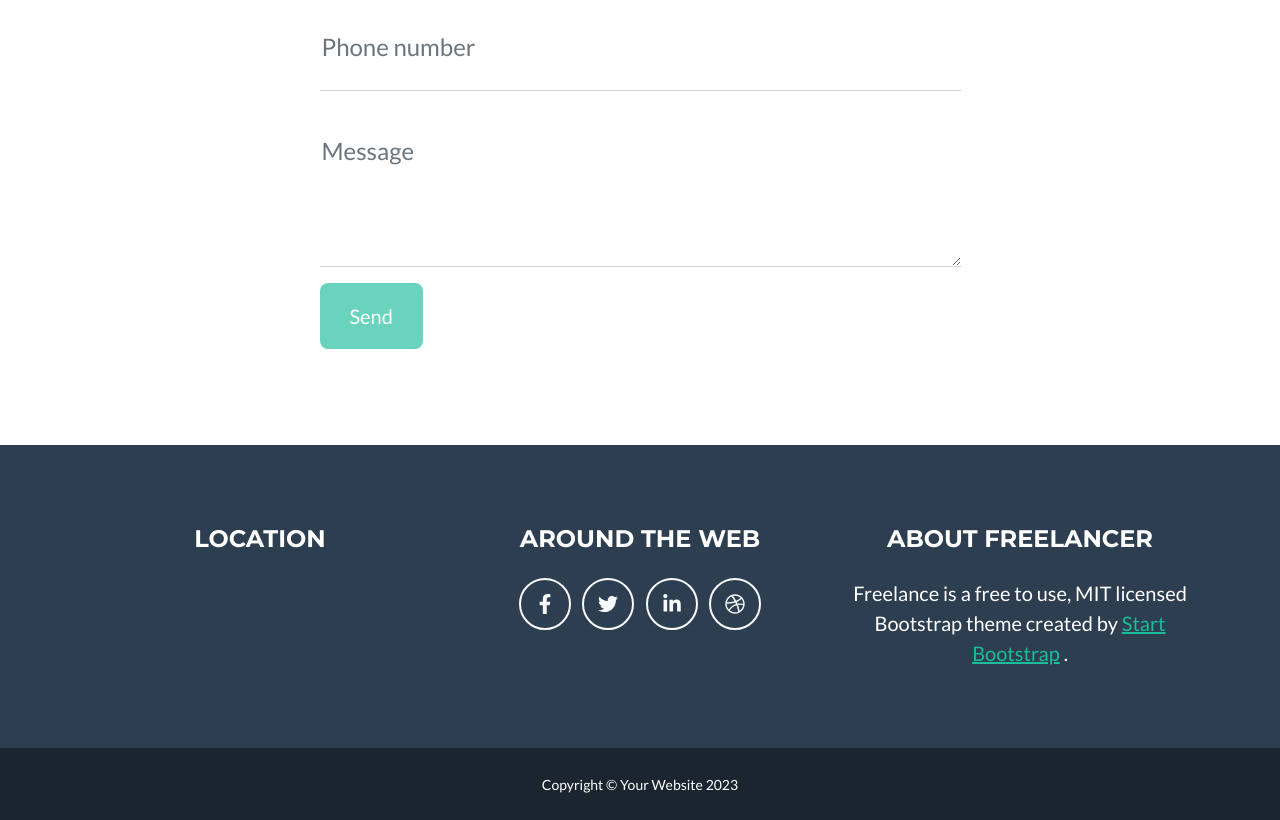
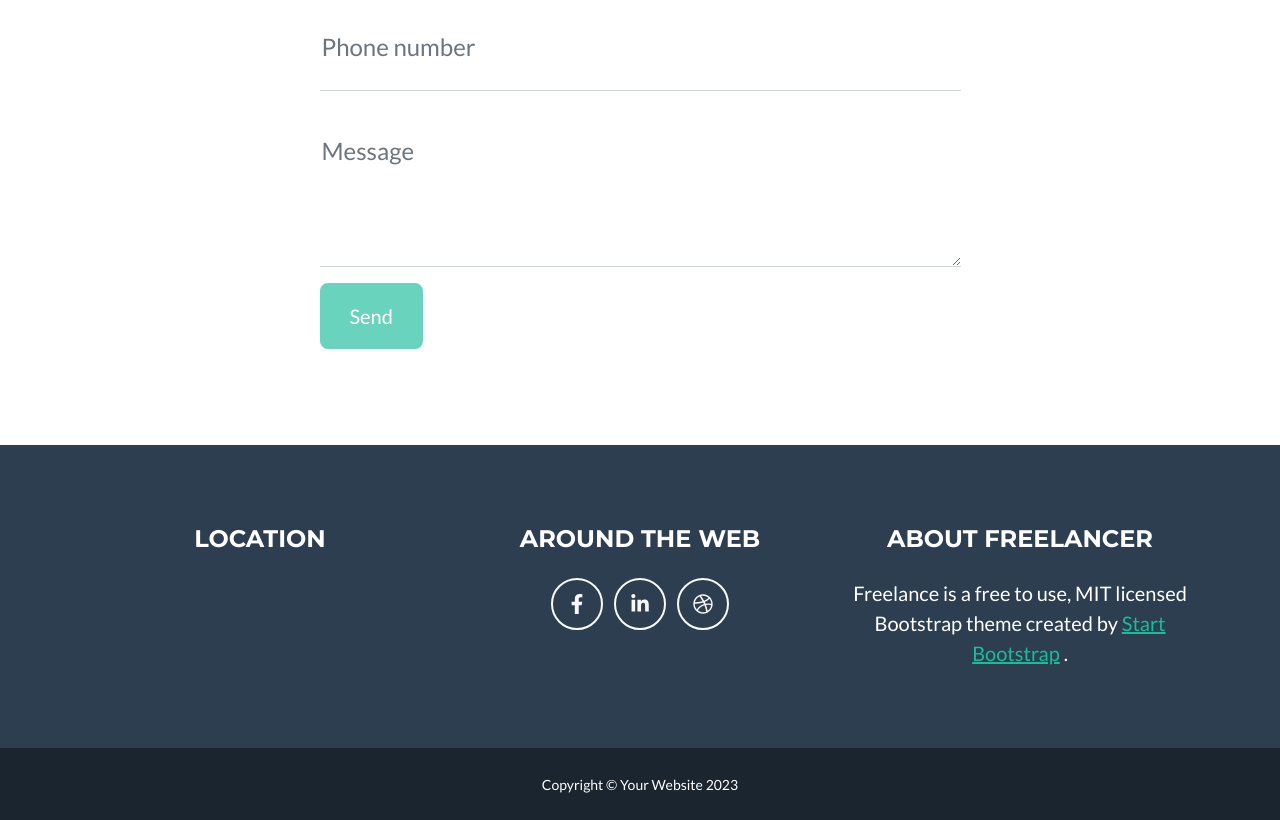
Before and after one commit to Samo19981211/Samo_Jean_Personal, a plain HTML site: page index.html in a window 1280 px wide. Shown: the part 2591-3411 px from the top of the page. Drawn offline with nearby package versions, Linux system fonts and the light colour scheme.

Commit message:
Update index.html

```diff
--- a/index.html
+++ b/index.html
@@ -199,8 +199,7 @@
                     <div class="col-lg-4 mb-5 mb-lg-0">
                         <h4 class="text-uppercase mb-4">Around the Web</h4>
                         <a class="btn btn-outline-light btn-social mx-1" href="https://www.facebook.com/samo.jean.3"><i class="fab fa-fw fa-facebook-f"></i></a>
-                        <a class="btn btn-outline-light btn-social mx-1" href="#!"><i class="fab fa-fw fa-twitter"></i></a>
-                        <a class="btn btn-outline-light btn-social mx-1" href="#!"><i class="fab fa-fw fa-linkedin-in"></i></a>
+                        <a class="btn btn-outline-light btn-social mx-1" href="#https://www.linkedin.com/in/samo-jean-1a0422257/"><i class="fab fa-fw fa-linkedin-in"></i></a>
                         <a class="btn btn-outline-light btn-social mx-1" href="#!"><i class="fab fa-fw fa-dribbble"></i></a>
                     </div>
                     <!-- Footer About Text-->
```
